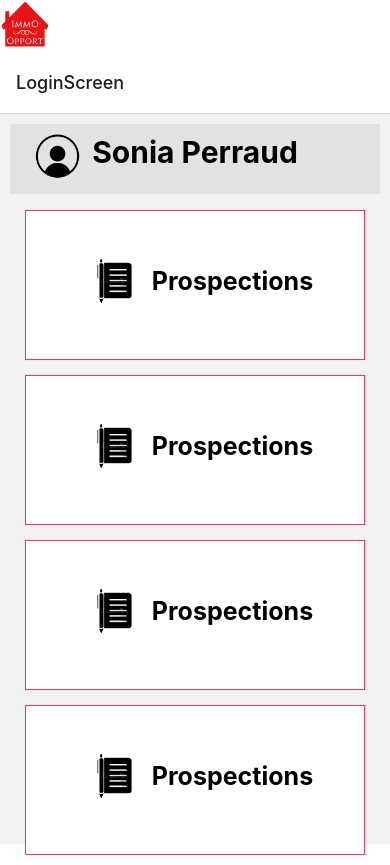
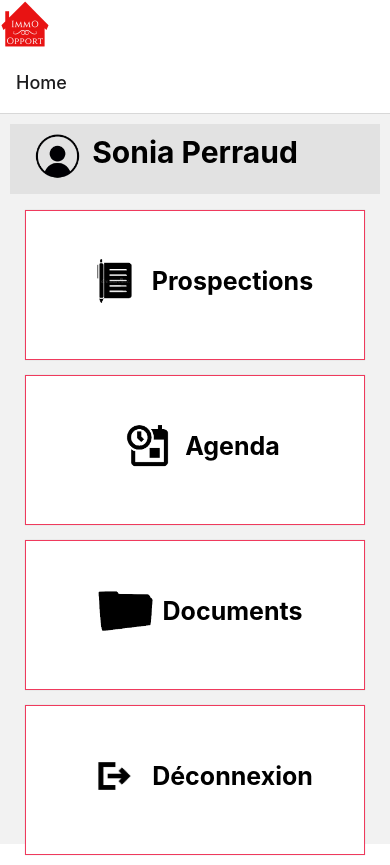
Before and after one commit to Taslima-Ahamed-Mze/immoportmobile, a React Native app: screen / in a window 390 px wide. Built offline with nearby package versions, Linux system fonts and the light colour scheme.

Commit message:
Home screen with dashboard

```diff
--- a/App.tsx
+++ b/App.tsx
@@ -4,6 +4,7 @@ import { NavigationContainer } from '@react-navigation/native';
 import { createNativeStackNavigator } from '@react-navigation/native-stack';
 import LoginScreen from './src/Screens/Login';
 import HomeScreen from './src/Screens/Home';
+import Prospections from './src/Screens/Prospections';
 
 // function HomeScreen({ navigation }) {
 //   return (
@@ -54,8 +55,12 @@ function App() {
       style={{ width: 50, height: 50 }}
       source={require('./Assets/images/logo_immopport1.webp')}
     />
-      <Stack.Navigator initialRouteName="Home">
-        <Stack.Screen name="LoginScreen" component={HomeScreen}/>
+      <Stack.Navigator  initialRouteName="Home">
+        <Stack.Screen  name="Home" component={HomeScreen}/>
+        <Stack.Screen  name="LoginScreen" component={LoginScreen}/>
+        <Stack.Screen  name="ProspectionScreen" component={Prospections}/>
+
+
         {/* <Stack.Screen name="Home" component={HomeScreen} options={{ headerTitle: (props) => <LogoTitle {...props} /> }} />
         <Stack.Screen name="Details" component={DetailsScreen} options={{ headerTitle: (props) => <LogoTitle {...props} /> }} /> */}
       </Stack.Navigator>
--- /dev/null
+++ b/src/Components/CardDashboard.tsx
@@ -0,0 +1,55 @@
+import React from 'react';
+import { Header,Card } from "@rneui/themed";
+import { Image, Button, View, Text, StyleSheet, Alert ,Pressable} from 'react-native';
+import { useNavigation } from '@react-navigation/native';
+
+
+const styles = StyleSheet.create({
+    cardView: {
+        display: 'flex',
+        flexDirection:'row',
+        justifyContent: 'center',
+        alignItems: 'center',
+        margin:30
+    },
+
+    image: {
+        width: 75,
+        height: 50
+    },
+    text:{
+        color:'black',
+        fontWeight: 'bold',
+        fontSize: 25
+    }
+})
+
+
+/* function cardClick(){
+    const navigation = useNavigation();
+
+    navigation.navigate('LoginScreen')
+    console.log(navigation);
+
+
+} */
+
+const CardDashboard = (cardContent:any)=>{
+    const navigation = useNavigation();
+    return (
+        <Pressable onPress={()=>navigation.navigate('ProspectionScreen')}>
+
+            <Card  borderRadius={18} containerStyle={{elevation:0, borderColor:'#ef3a5d',height:150}}>
+                <View style={styles.cardView} >
+                    <Image
+                        style={styles.image}
+                        source={cardContent.image}
+                    />
+                    <Text  style={styles.text}>{cardContent.title}</Text>
+                </View>
+            </Card>
+        </Pressable>
+    );
+}
+
+export default CardDashboard;
--- a/src/Screens/Home.tsx
+++ b/src/Screens/Home.tsx
@@ -3,23 +3,18 @@ import { Header,Card } from "@rneui/themed";
 import { Image, Button, View, Text } from 'react-native';
 
 import HeaderComponent from '../Components/Header';
-import { CardDivider } from '@rneui/base/dist/Card/Card.Divider';
-
-const CardDashboard = ()=>{
-    return (
-        <Card  borderRadius={20} containerStyle={{elevation:0, borderColor:'#ef3a5d',height:150}}>
-            <View style={{display: 'flex', flexDirection:'row',justifyContent: 'center', alignItems: 'center',margin:30}} >
-                <Image
-                    style={{ width: 75, height: 50}}
-                    source={require('../../Assets/images/note.png')}
-                />
-                <Text  style={{ color:'black',fontWeight: 'bold', fontSize: 25}}>Prospections</Text>
-            </View>
-        </Card>
-    );
-}
+import CardDashboard from '../Components/CardDashboard';
 
 
+
+
+const images = {
+    note : require('../../Assets/images/note.png'),
+    agenda : require('../../Assets/images/agenda.png'),
+    doc : require('../../Assets/images/docs.png'),
+    logout : require('../../Assets/images/logout.jpg'),
+
+};
 
 const Home = () => {
 
@@ -27,12 +22,10 @@ const Home = () => {
 
         <View style={{padding:10}}>
             <HeaderComponent />
-            <CardDashboard />
-            <CardDashboard />
-            <CardDashboard />
-            <CardDashboard />
-
-
+            <CardDashboard  title='Prospections' image={images.note} />
+            <CardDashboard  title='Agenda' image={images.agenda}/>
+            <CardDashboard title='Documents' image={images.doc}/>
+            <CardDashboard  title='Déconnexion' image={images.logout}/>
 
 
         </View>
--- /dev/null
+++ b/src/Screens/Prospections.tsx
@@ -0,0 +1,24 @@
+import React from 'react';
+import { Header,Card } from "@rneui/themed";
+import { Image, Button, View, Text } from 'react-native';
+
+import HeaderComponent from '../Components/Header';
+import CardDashboard from '../Components/CardDashboard';
+
+
+
+const Prospections = () => {
+
+    return(
+
+        <View style={{padding:10}}>
+            <HeaderComponent />
+
+
+
+        </View>
+    );
+
+
+}
+export default Prospections;
```
